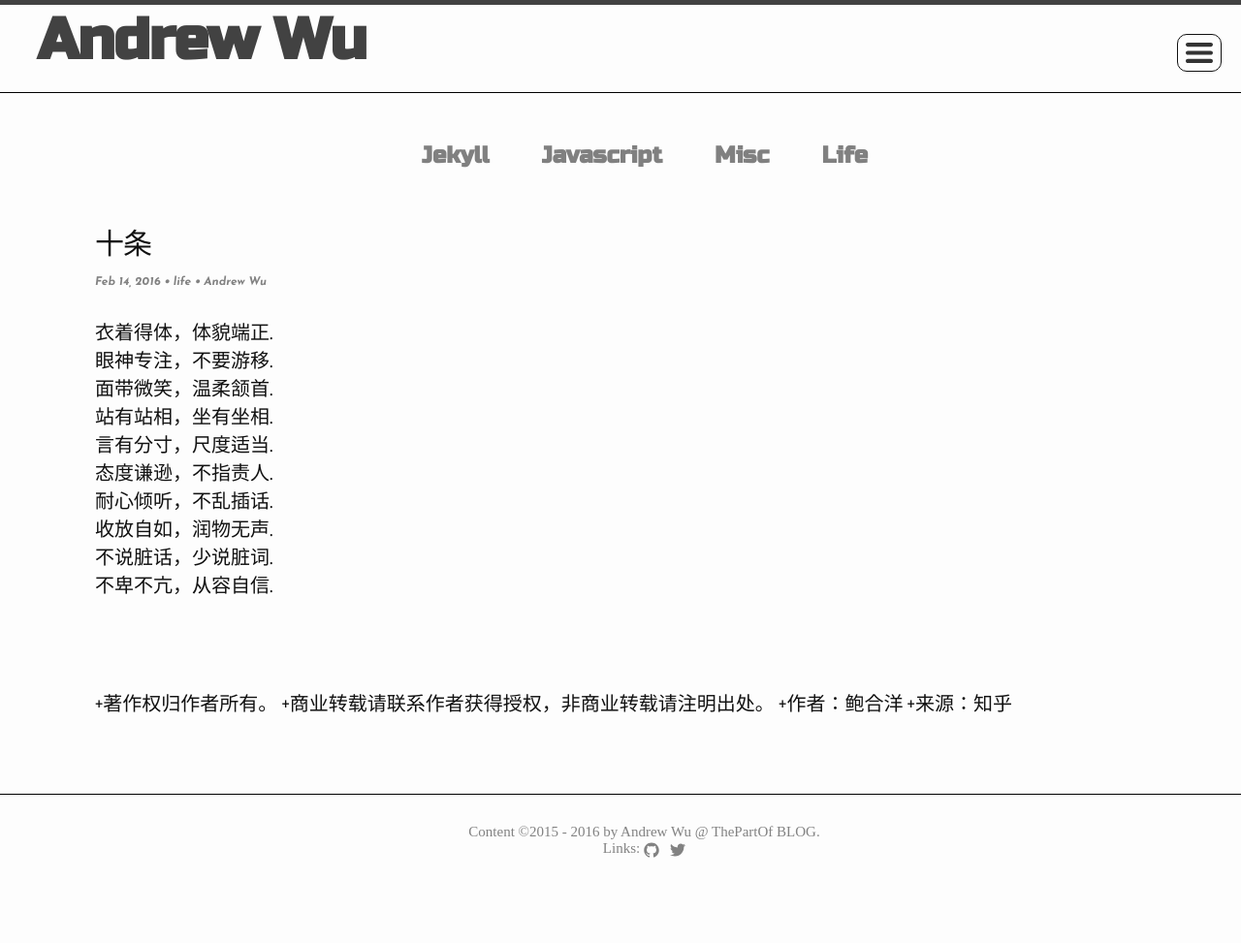
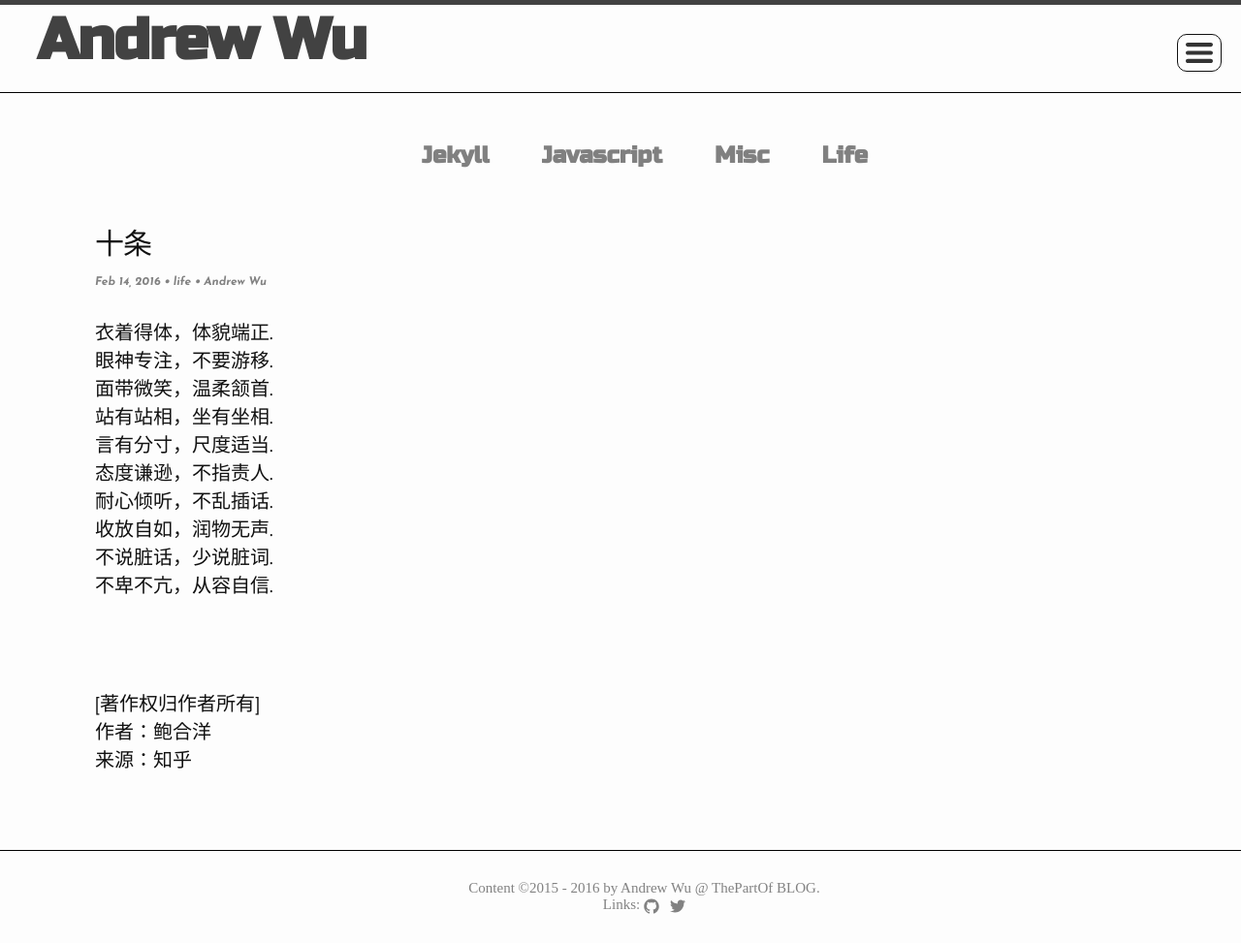
Before and after one commit to thepartof/thepartof.github.io, a Jekyll site: the page built from _posts/2016-02-14-十条.markdown, in a window 1280 px wide. Shown: the whole page at 97% size. Built offline with Jekyll 4.4.1, drawn with Linux system fonts in a browser that asks for light colours; comment, search, counter and statistics services are not loaded; before the commit the page ends 915 px from its top, so only the background shows below that.

Commit message:
Update 2016-02-14-十条.markdown

```diff
--- a/_posts/2016-02-14-十条.markdown
+++ b/_posts/2016-02-14-十条.markdown
@@ -19,7 +19,6 @@ categories: life
  不卑不亢，从容自信.<br>
 
  <br><br><br>
- +著作权归作者所有。
- +商业转载请联系作者获得授权，非商业转载请注明出处。
- +作者：鲍合洋
- +来源：知乎
+ [著作权归作者所有]<br>
+ 作者：鲍合洋<br>
+ 来源：知乎<br>
```
